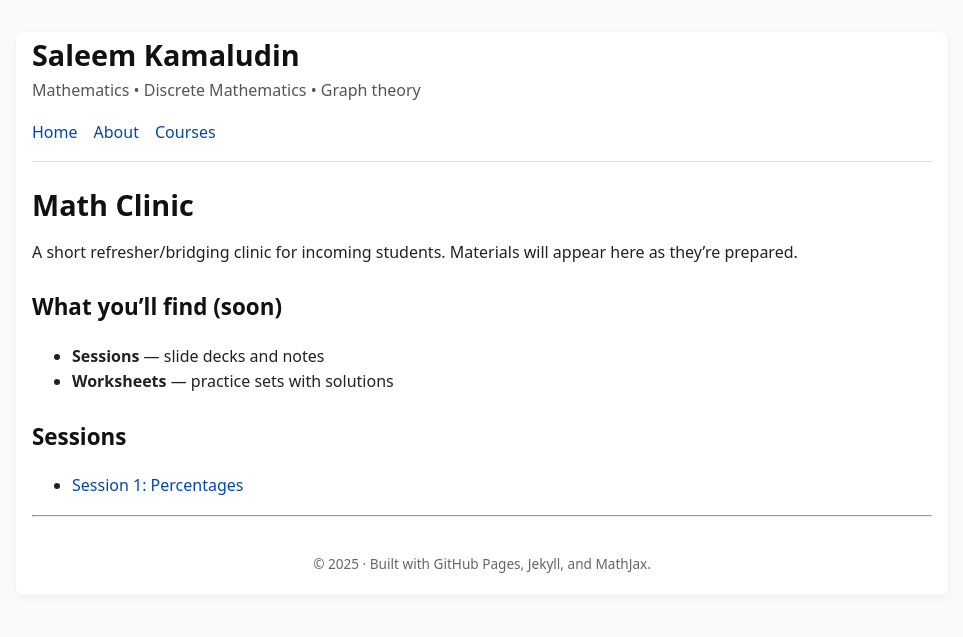
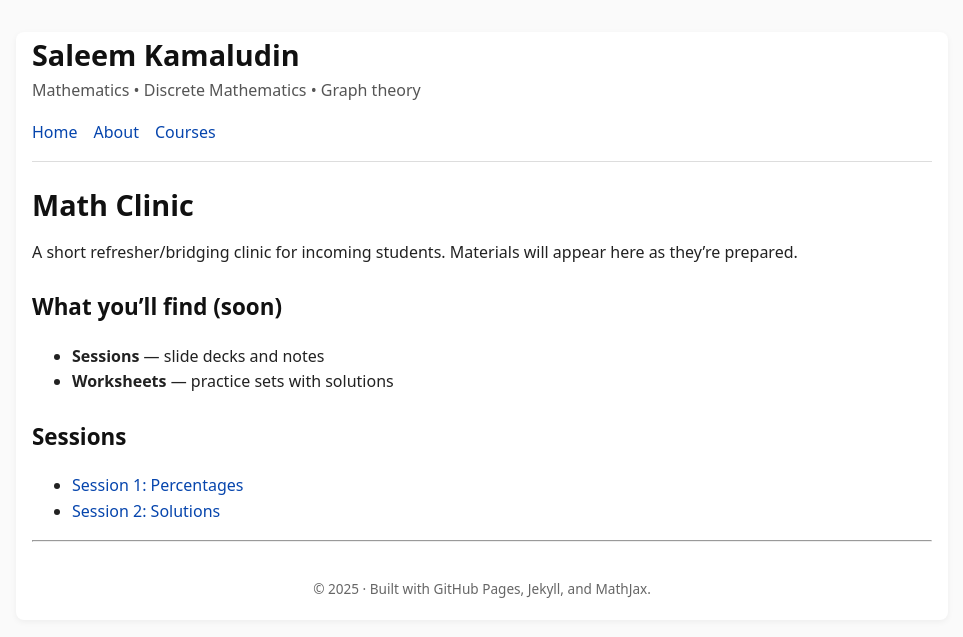
Before and after one commit to SaleemKamaludin/SaleemKamaludin.github.io, a Jekyll site: the page built from courses/math-clinic/index.md, in a window 1280 px wide. Shown: the top 637 px of the page, without its empty margins (158-1121 px from the left). Built offline with Jekyll 4.4.1, drawn with Linux system fonts in a browser that asks for light colours.

Commit message:
Update index.md

```diff
--- a/courses/math-clinic/index.md
+++ b/courses/math-clinic/index.md
@@ -15,3 +15,4 @@ Materials will appear here as they’re prepared.
 
 ## Sessions
 - [Session 1: Percentages](/courses/math-clinic/sessions/session-01/)
+- [Session 2: Solutions](/courses/math-clinic/sessions/session-02/)
```
